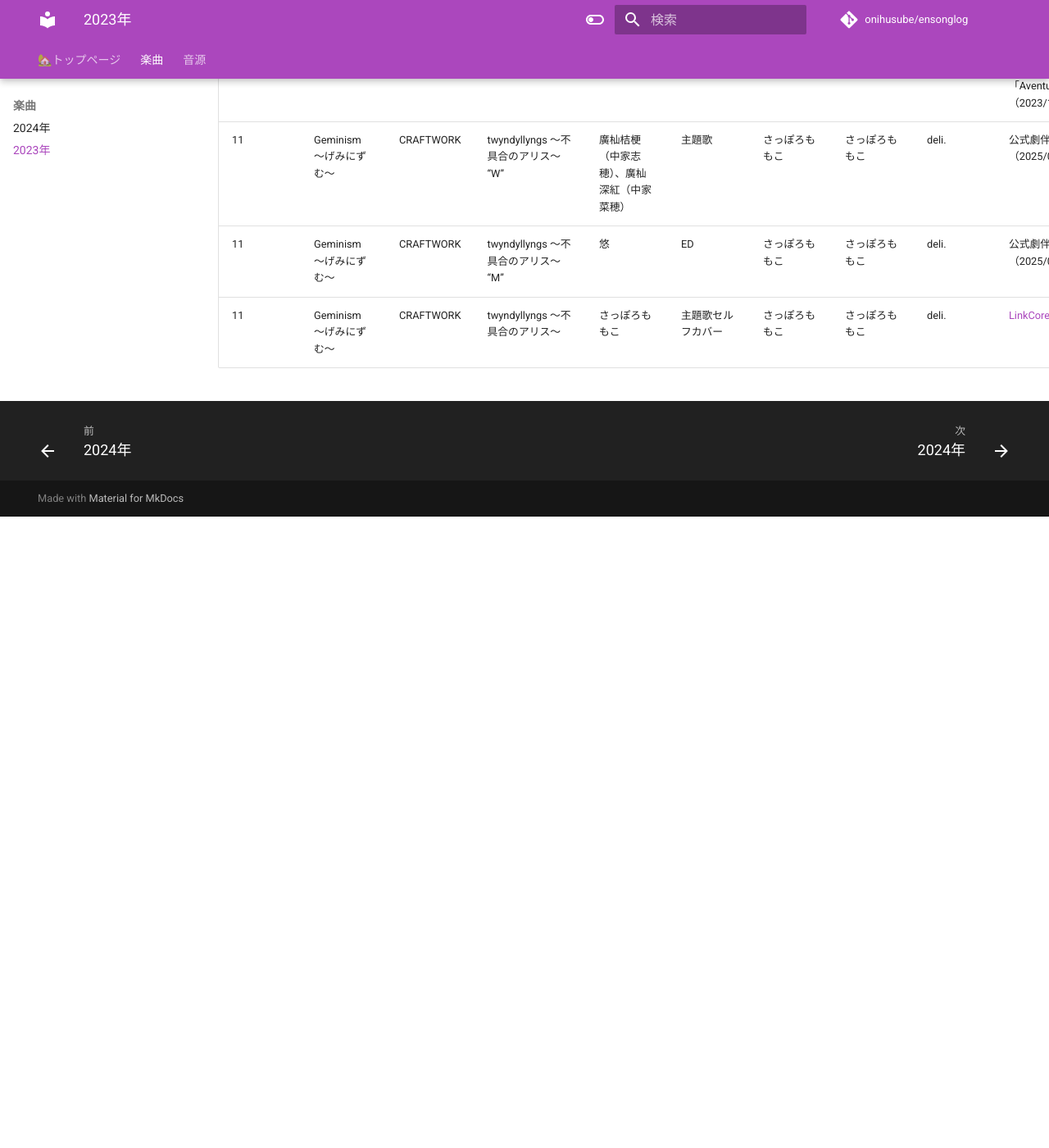
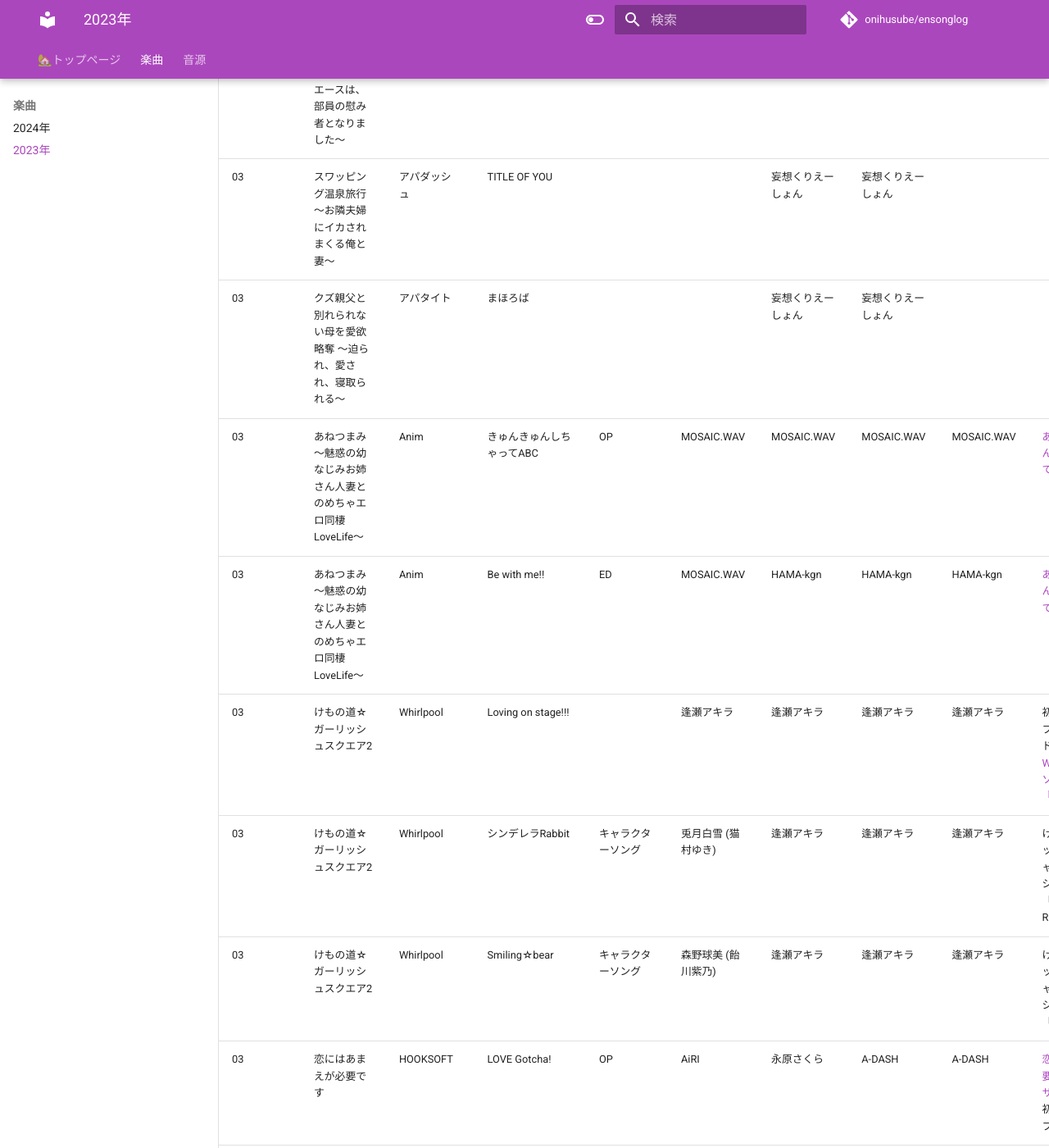
Before and after one commit to onihusube/ensonglog, an MkDocs documentation site: the page built from docs/2023/楽曲.md, in a window 1280 px wide and 1400 px high, scrolled down 3959 px. Shown: the whole window at 82% size. Built offline with MkDocs 1.6.1 and Material for MkDocs 9.7.7, drawn with Linux system fonts in a browser that asks for light colours; comment, search, counter and statistics services are not loaded; before the commit the page ends 4589 px from its top, so only the background shows below that; some of the changed text lies outside the part shown.

Commit message:
2023/03追加

```diff
--- a/docs/2023/楽曲.md
+++ b/docs/2023/楽曲.md
@@ -42,6 +42,24 @@ search:
 | 02 | MemoryBlue | LiLiM DARKNESS | Memory Blue | OP | solfa feat.nao | 天ヶ咲麗 | 橋咲透 | 橋咲透 | 同梱特典ボーカルCD（Midlength ver） |  |  |
 | 02 | MemoryBlue | LiLiM DARKNESS | always here with you | ED | solfa feat.青葉りんご | 天ヶ咲麗 | 橋咲透 | 橋咲透 | 同梱特典ボーカルCD（Midlength ver） |  |  |
 | 02 | MemoryBlue | LiLiM DARKNESS | 遠い記憶 燻る欲望 | ED | solfa feat.Rita | 天ヶ咲麗 | 伊吹ユキヒロ | 伊吹ユキヒロ | 同梱特典ボーカルCD（Midlength ver）</br> solfa feat.Rita　ワークスベストアルバム「Aventurier」（2023/12/29） |  |  |
+| 03 | 女体化しただけなのに… ～TSしたテニス部エースは、部員の慰み者となりました～ | アパタイト | LOVE ADDICTION |  |  | 妄想くりえーしょん | 妄想くりえーしょん |  |  |  |  |
+| 03 | スワッピング温泉旅行 ～お隣夫婦にイカされまくる俺と妻～ | アパダッシュ | TITLE OF YOU |  |  | 妄想くりえーしょん | 妄想くりえーしょん |  |  |  |  |
+| 03 | クズ親父と別れられない母を愛欲略奪 ～迫られ、愛され、寝取られる～ | アパタイト | まほろば |  |  | 妄想くりえーしょん | 妄想くりえーしょん |  |  |  |  |
+| 03 | あねつまみ ～魅惑の幼なじみお姉さん人妻とのめちゃエロ同棲LoveLife～ | Anim | きゅんきゅんしちゃってABC | OP | MOSAIC.WAV | MOSAIC.WAV | MOSAIC.WAV | MOSAIC.WAV | [あねつまみ～きゅんきゅんしちゃってABC～](https://booth.pm/ja/items/4709225) |  |  |
+| 03 | あねつまみ ～魅惑の幼なじみお姉さん人妻とのめちゃエロ同棲LoveLife～ | Anim | Be with me!! | ED | MOSAIC.WAV | HAMA-kgn | HAMA-kgn | HAMA-kgn | [あねつまみ～きゅんきゅんしちゃってABC～](https://booth.pm/ja/items/4709225) |  |  |
+| 03 | けもの道☆ガーリッシュスクエア2 | Whirlpool | Loving on stage!!! |  | 逢瀬アキラ | 逢瀬アキラ | 逢瀬アキラ | 逢瀬アキラ | 初回版特典 主題歌フル音源DLCカード</br>[Whirlpoolボーカルソング集Vol.6『Theory』](https://booth.pm/ja/items/5887076) |  |  |
+| 03 | けもの道☆ガーリッシュスクエア2 | Whirlpool | シンデレラRabbit | キャラクターソング | 兎月白雪 (猫村ゆき) | 逢瀬アキラ | 逢瀬アキラ | 逢瀬アキラ | けもの道☆ガーリッシュスクエア キャラクターイメージソング Vol.3「シンデレラRabbit |  |  |
+| 03 | けもの道☆ガーリッシュスクエア2 | Whirlpool | Smiling☆bear | キャラクターソング | 森野球美 (飴川紫乃) | 逢瀬アキラ | 逢瀬アキラ | 逢瀬アキラ | けもの道☆ガーリッシュスクエア キャラクターイメージソング Vol.4「Smiling☆bear」 |  |  |
+| 03 | 恋にはあまえが必要です | HOOKSOFT | LOVE Gotcha! | OP | AiRI | 永原さくら | A-DASH | A-DASH | [恋にはあまえが必要です オリジナルサウンドトラック](https://booth.pm/ja/items/4683811)</br>初回版特典 主題歌フルハイレゾ音源 |  |  |
+| 03 | 恋にはあまえが必要です | HOOKSOFT | ヒトには恋が必要です | ED | 塩出美彩希 | 永原さくら | A-DASH | A-DASH | [恋にはあまえが必要です オリジナルサウンドトラック](https://booth.pm/ja/items/4683811) | A-DASH(Gt,Ba) |  |
+| 03 | 真・恋姫†英雄譚 5 ～乙女耀乱☆三国志演義［魏］～ | BaseSon | GO-ON | OP | 片霧烈火 | うつろあくた | たくまる | たくまる | | 真・恋姫†英雄譚 4 ～乙女耀乱☆三国志演義［呉］～ （2022/07/29） OP| |
+| 03 | 真・恋姫†英雄譚 5 ～乙女耀乱☆三国志演義［魏］～ | BaseSon | 恋在千里 ～恋姫喚作百花王～ | ED | 乃嶋架菜 | K.バッジョ | たくまる | たくまる | | | |
+| 03 | ナマイキユメちゃんはおにぃとメチャクチャHしたい! ～ギャルと教師のドキドキ同棲生活～ | とこはな | I LOVE♡優勝 | Rin'ca | yozuca\* | 鈴木ぷよ | 鈴木ぷよ |  |  |  |  |
+| 03 | リアルエロゲシチュエーション！DT | 自宅すたじお | Flug Cruuuuush!!! | OP | Astilbe x arendsii | Ayumi. | 西坂恭平 from STRIKERS |  | 同梱特典 主題歌CD |  |  |
+| 03 | リアルエロゲシチュエーション！DT | 自宅すたじお | ハジメテ☆コレクション | ED | Astilbe x arendsii | ハラユカ。 from STRIKERS |  |  | 同梱特典 主題歌CD |  |  |
+| 03 | リアルエロゲシチュエーション！DT | 自宅すたじお | Brilliant Love | ED | 柊木環希 | ハラユカ。 from STRIKERS |  |  | 同梱特典 主題歌CD |  |  |
+| 03 | リアルエロゲシチュエーション！DT | 自宅すたじお | Lip noise! | ED | 明日葉 |  |  |  | 同梱特典 主題歌CD |  |  |
+| 03 | リアルエロゲシチュエーション！DT | 自宅すたじお | and you | ED | 新海雅代 |  |  |  | 同梱特典 主題歌CD |  |  |
 | 11 | Geminism ～げみにずむ～ | CRAFTWORK | twyndyllyngs 〜不具合のアリス〜 “W” | 廣杣桔梗（中家志穂）、廣杣深紅（中家菜穂） | 主題歌 | さっぽろももこ | さっぽろももこ | deli. | 公式劇伴音樂集（2025/01/31） |  | [:fontawesome-brands-youtube:](https://www.youtube.com/watch?v=hL88FLOFwbY) |
 | 11 | Geminism ～げみにずむ～ | CRAFTWORK | twyndyllyngs 〜不具合のアリス〜 “M” | 悠 | ED | さっぽろももこ | さっぽろももこ | deli. | 公式劇伴音樂集（2025/01/31） |  |  |
 | 11 | Geminism ～げみにずむ～ | CRAFTWORK | twyndyllyngs 〜不具合のアリス〜 | さっぽろももこ | 主題歌セルフカバー | さっぽろももこ | さっぽろももこ | deli. | [LinkCore](https://linkco.re/XMzXtUtH) |  | [:fontawesome-brands-youtube:](https://www.youtube.com/watch?v=TUiHTPwJdHY) |
```
